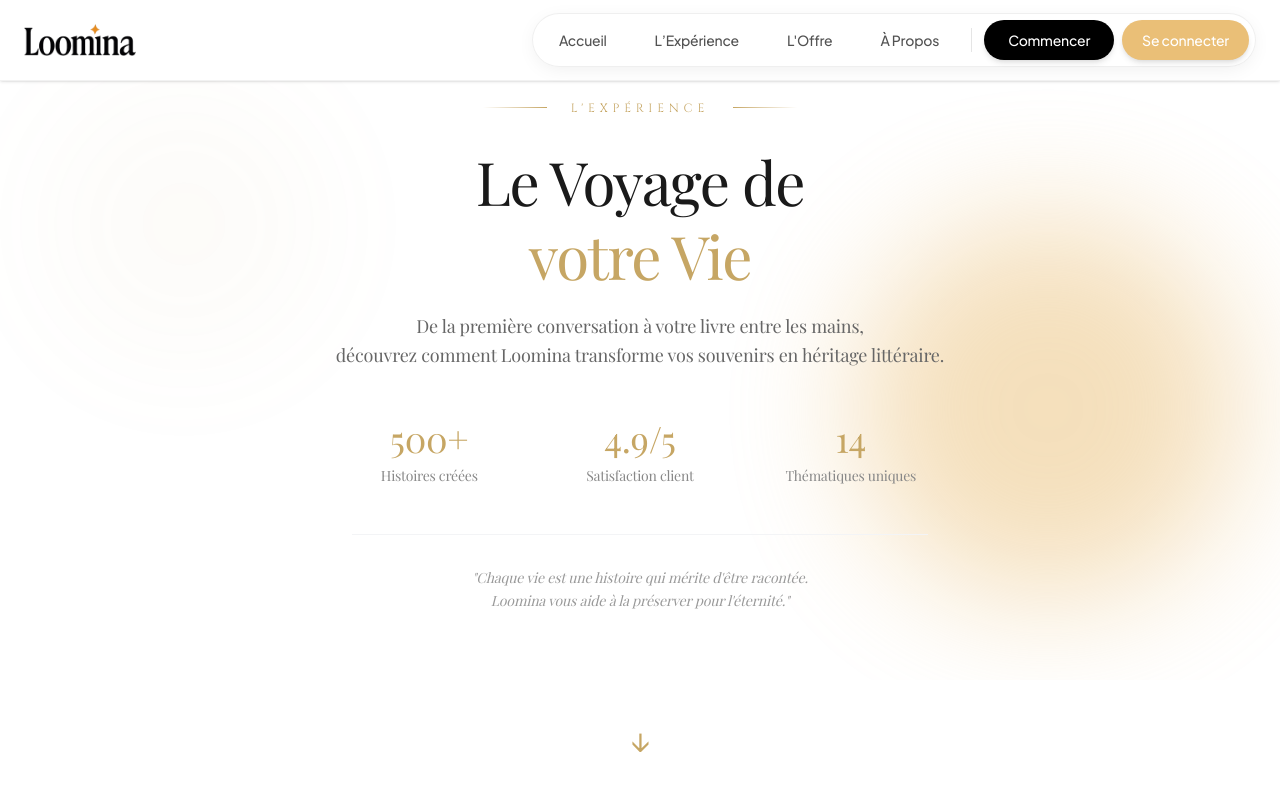
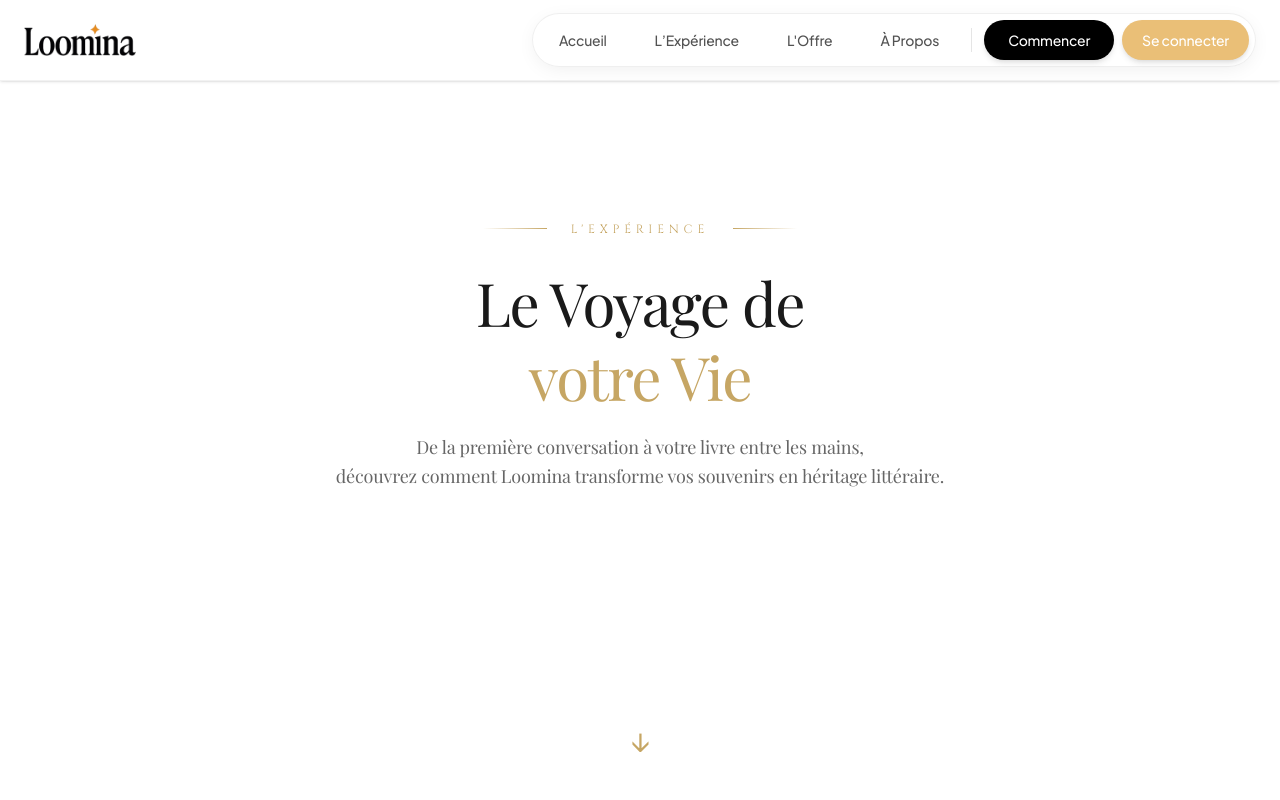
Before and after one commit to solalchetrit/loomina, a Next.js app in the folder website/: page /experience in a window 1280 px wide. Shown: the top 800 px of the page. Built offline with nearby package versions, Linux system fonts and the light colour scheme; a web font is replaced by a local one.

Commit message:
🎨 Hero /experience simplifié et épuré
- Design minimaliste sans animations
- Titre: Le Voyage de votre Vie
- Décoration dorée sobre
- Fond blanc uniforme

```diff
--- a/website/app/experience/page.tsx
+++ b/website/app/experience/page.tsx
@@ -28,14 +28,8 @@ export default function ExperiencePage() {
     return (
         <main className="min-h-screen bg-white text-[#1a1a1a]">
             {/* A. Hero Section - Premium */}
-            <section className="relative pt-24 pb-16 px-6 md:px-12 lg:px-24 min-h-[85vh] flex items-center justify-center bg-white overflow-hidden">
-                {/* Animated background elements */}
-                <div className="absolute inset-0 pointer-events-none">
-                    <div className="absolute top-20 left-10 w-72 h-72 bg-[var(--loomina-gold)] opacity-[0.03] rounded-full blur-3xl animate-pulse"></div>
-                    <div className="absolute bottom-20 right-10 w-96 h-96 bg-[var(--loomina-amber)] opacity-[0.02] rounded-full blur-3xl animate-pulse" style={{ animationDelay: '1s' }}></div>
-                </div>
-
-                <div className="max-w-4xl mx-auto text-center relative z-10">
+            <section className="relative pt-24 pb-16 px-6 md:px-12 lg:px-24 min-h-[85vh] flex items-center justify-center bg-white">
+                <div className="max-w-4xl mx-auto text-center">
                     {/* Decorative top element */}
                     <div className="flex items-center justify-center mb-8">
                         <div className="h-px w-16 bg-gradient-to-r from-transparent to-[var(--loomina-gold)]"></div>
@@ -50,47 +44,11 @@ export default function ExperiencePage() {
                         <span className="block text-[var(--loomina-gold)] mt-2">votre Vie</span>
                     </h1>
 
-                    <p className="text-lg text-[#666] font-serif max-w-2xl mx-auto leading-relaxed mb-8">
+                    <p className="text-lg text-[#666] font-serif max-w-2xl mx-auto leading-relaxed">
                         De la première conversation à votre livre entre les mains,
                         <br className="hidden md:block" />
                         découvrez comment Loomina transforme vos souvenirs en héritage littéraire.
                     </p>
-
-                    {/* Trust badges - Animated stats */}
-                    <div className="grid grid-cols-3 gap-6 max-w-2xl mx-auto mt-12">
-                        <div className="text-center group">
-                            <div className="text-3xl md:text-4xl font-serif text-[var(--loomina-gold)] mb-2 transition-transform group-hover:scale-110 duration-300">
-                                500+
-                            </div>
-                            <div className="text-xs md:text-sm text-[#888] font-serif">
-                                Histoires créées
-                            </div>
-                        </div>
-                        <div className="text-center group">
-                            <div className="text-3xl md:text-4xl font-serif text-[var(--loomina-gold)] mb-2 transition-transform group-hover:scale-110 duration-300">
-                                4.9/5
-                            </div>
-                            <div className="text-xs md:text-sm text-[#888] font-serif">
-                                Satisfaction client
-                            </div>
-                        </div>
-                        <div className="text-center group">
-                            <div className="text-3xl md:text-4xl font-serif text-[var(--loomina-gold)] mb-2 transition-transform group-hover:scale-110 duration-300">
-                                14
-                            </div>
-                            <div className="text-xs md:text-sm text-[#888] font-serif">
-                                Thématiques uniques
-                            </div>
-                        </div>
-                    </div>
-
-                    {/* Decorative quote */}
-                    <div className="mt-12 pt-8 border-t border-gray-100 max-w-xl mx-auto">
-                        <p className="text-sm italic text-[#999] font-serif leading-relaxed">
-                            "Chaque vie est une histoire qui mérite d'être racontée.<br />
-                            Loomina vous aide à la préserver pour l'éternité."
-                        </p>
-                    </div>
                 </div>
             </section>
 
```
